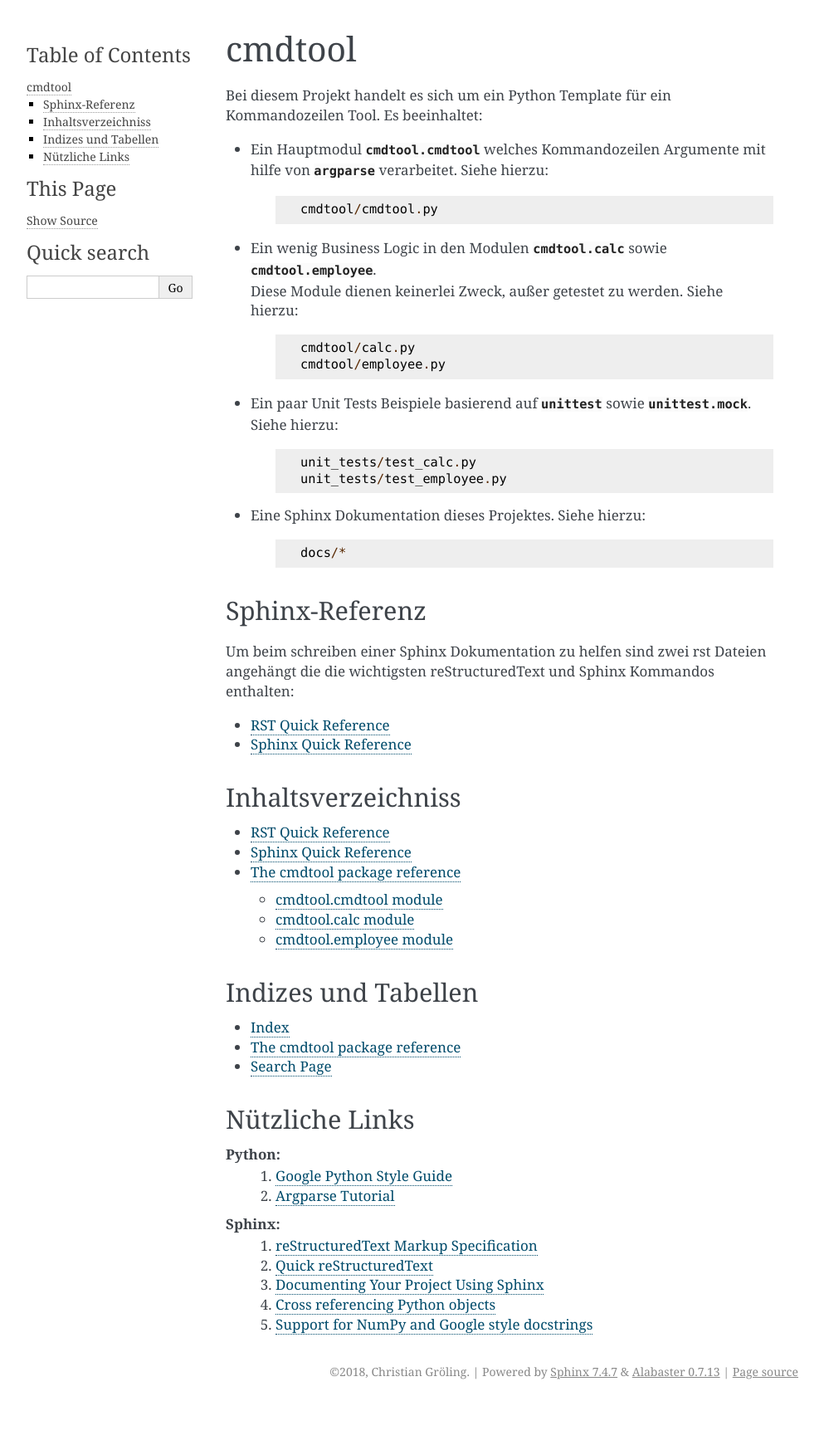
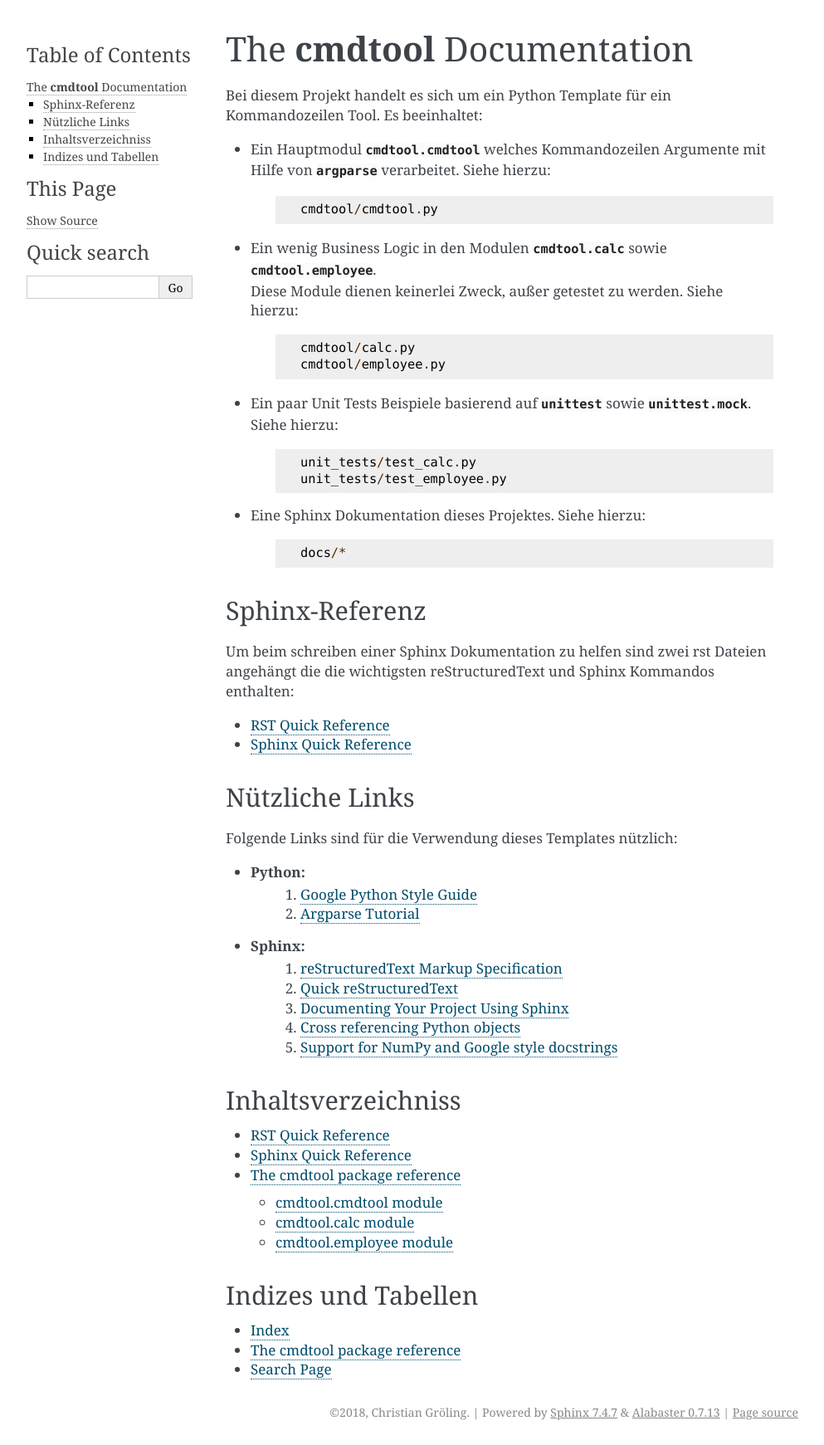
Before and after one commit to DocDilbert/PythonTemplates, a Sphinx documentation site: the page built from cmdtool/docs/index.rst, in a window 1280 px wide. Shown: the whole page at 83% size, without its empty margins (148-1141 px from the left). Built offline with Sphinx 7.4.7, drawn with Linux system fonts in a browser that asks for light colours; before the commit the page ends 1692 px from its top, so only the background shows below that.

Commit message:
Updated docs

```diff
--- a/cmdtool/docs/index.rst
+++ b/cmdtool/docs/index.rst
@@ -3,11 +3,12 @@
    You can adapt this file completely to your liking, but it should at least
    contain the root `toctree` directive.
 
-cmdtool
+======================================================
+The **cmdtool** Documentation
 ======================================================
 Bei diesem Projekt handelt es sich um ein Python Template für ein Kommandozeilen Tool. Es beeinhaltet:
 
-* Ein Hauptmodul :py:mod:`cmdtool.cmdtool` welches Kommandozeilen Argumente mit hilfe von :py:mod:`argparse` verarbeitet. Siehe hierzu:
+* Ein Hauptmodul :py:mod:`cmdtool.cmdtool` welches Kommandozeilen Argumente mit Hilfe von :py:mod:`argparse` verarbeitet. Siehe hierzu:
     ::
 
         cmdtool/cmdtool.py
@@ -36,6 +37,21 @@ angehängt die die wichtigsten reStructuredText und Sphinx Kommandos enthalten:
 * :ref:`quick-rst`
 * :ref:`quick-sphinx`
 
+Nützliche Links
+-------------------
+Folgende Links sind für die Verwendung dieses Templates nützlich:
+
+* **Python:**
+    #. `Google Python Style Guide <http://google.github.io/styleguide/pyguide.html>`_
+    #. `Argparse Tutorial <https://docs.python.org/3/howto/argparse.html>`_
+
+* **Sphinx:**
+    #. `reStructuredText Markup Specification <http://docutils.sourceforge.net/docs/ref/rst/restructuredtext.html>`_
+    #. `Quick reStructuredText <http://docutils.sourceforge.net/docs/user/rst/quickref.html>`_
+    #. `Documenting Your Project Using Sphinx <https://pythonhosted.org/an_example_pypi_project/sphinx.html>`_
+    #. `Cross referencing Python objects <http://www.sphinx-doc.org/en/master/usage/restructuredtext/domains.html#cross-referencing-python-objects>`_
+    #. `Support for NumPy and Google style docstrings <https://www.sphinx-doc.org/en/master/usage/extensions/napoleon.html>`_
+
 Inhaltsverzeichniss
 -------------------
 .. toctree::
```
Also changed, not shown: other parts of cmdtool/docs/index.rst (+0 -13 lines), 1 other file.
